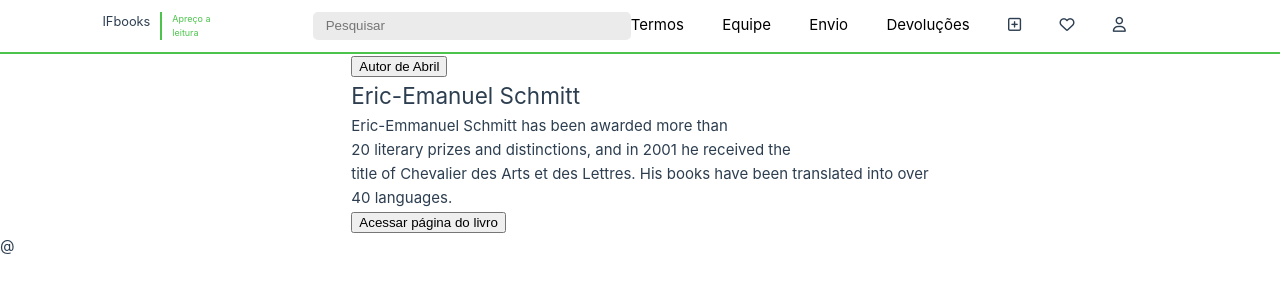
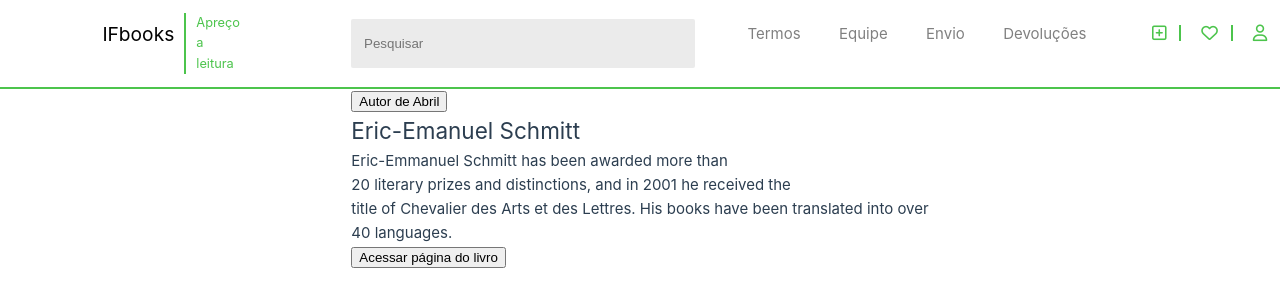
Before and after one commit to 2INFO3-Carrinho-de-compras/Carrinho, a Vue app in the folder carrinho-de-compras/: page / in a window 1280 px wide. Shown: the top 306 px of the page. Built offline with nearby package versions, Linux system fonts and the light colour scheme.

Commit message:
FEAT: Topo terminado #1

```diff
--- a/carrinho-de-compras/index.html
+++ b/carrinho-de-compras/index.html
@@ -10,6 +10,5 @@
   <body>
     <div id="app"></div>
     <script type="module" src="/src/main.js"></script>
- @
   </body>
 </html>
--- a/carrinho-de-compras/src/App.vue
+++ b/carrinho-de-compras/src/App.vue
@@ -11,7 +11,7 @@
     </p>
     <input type="text" class="pesquisa" placeholder="Pesquisar" >
     <div class="topo">
-        <ul>
+        <ul class="botoes">
             <li>
                 <a href="Termos">Termos</a>
             </li>
@@ -24,8 +24,10 @@
             <li>
                 <a href="Devoluções">Devoluções</a>
             </li>
+        </ul>
+        <ul class="icones">
             <li>
-                <i class="fa-solid fa-square-plus"></i>
+                <a class="fa-solid fa-square-plus"></a>
             </li>
             <li>
                 <i class="fa-solid fa-heart"></i>
@@ -64,36 +66,56 @@ header {
 }
 h1{
     padding: 0 10px 0 0;
-    font-size: 1vw;
-    margin: 0.9vw 0 0.9vw 8vw;
+    font-size: 1.5vw;
+    margin: 1.5vw 0 1.5vw 8vw;
+    color: black;
 }
 header input{
-    border-radius: 5px;
+    border-radius: 2px;
     border: none;
     background-color: rgb(235, 235, 235);
-    padding: 0 10vw 0 1vw;
-    margin: 0.9vw 0 0.9vw 0;
+    padding: 0 12vw 0 1vw;
+    margin: 1.5vw 0 1.5vw 0;
 }
-div.topo ul{
+div.topo{
     display: flex;
-    padding: 1vw 0 0 0;
 }
-div.topo ul li {
-    margin: 0 3vw 0 0;
+div.topo ul.botoes{
+    display: flex;
+}
+div.topo ul.icones{
+    display: flex;
+}
+div.topo ul.botoes li {
+    margin: 1.7vw 2vw 1vw 1vw;
     list-style: none;
+}
+.icones li{
+    margin: 1.7vw 1vw 1vw 0;
+    list-style: none;
+}
+.icones li i{
+    border-left:2px solid rgb(76, 196, 76);
+    color: rgb(76, 196, 76);
+    font-size: 1.3vw;
+    padding: 0 0 0 20px;
+}
+.icones li a{
+    color: rgb(76, 196, 76);
+    font-size: 1.3vw;
 }
 header p {
     display: flex;
     margin: 1vw 0 0 0;
 }
 a {
-    color: black;
+    color: gray;
     text-decoration: none;
 }
 header p.titulo{
     padding: 0 0 0 10px;
-    font-size: 0.7vw;
-    margin: 0.9vw 8vw 0.9vw 0;
+    font-size: 1vw;
+    margin: 1vw 8vw 1vw 0;
     color: rgb(76, 196, 76);
     border-left:2px solid rgb(76, 196, 76);
 }
```
